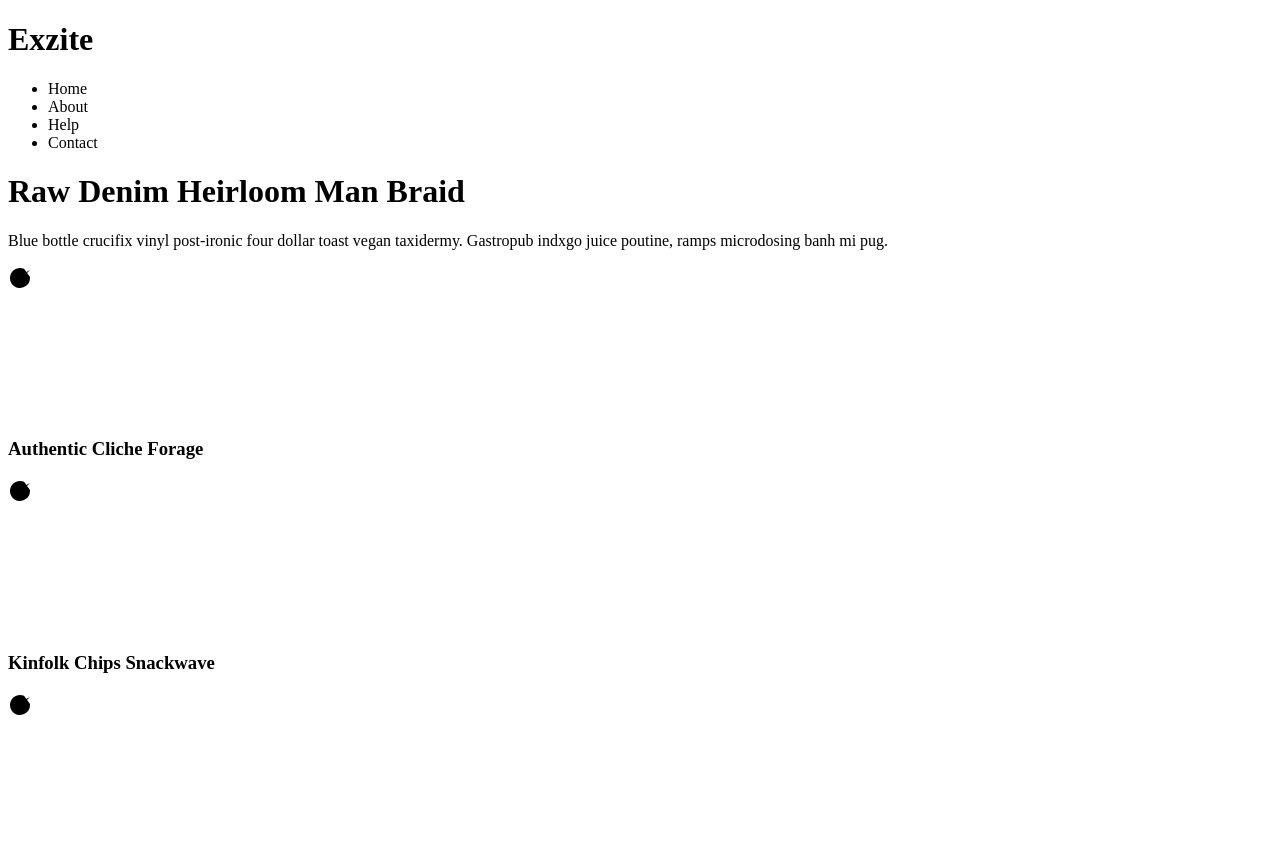
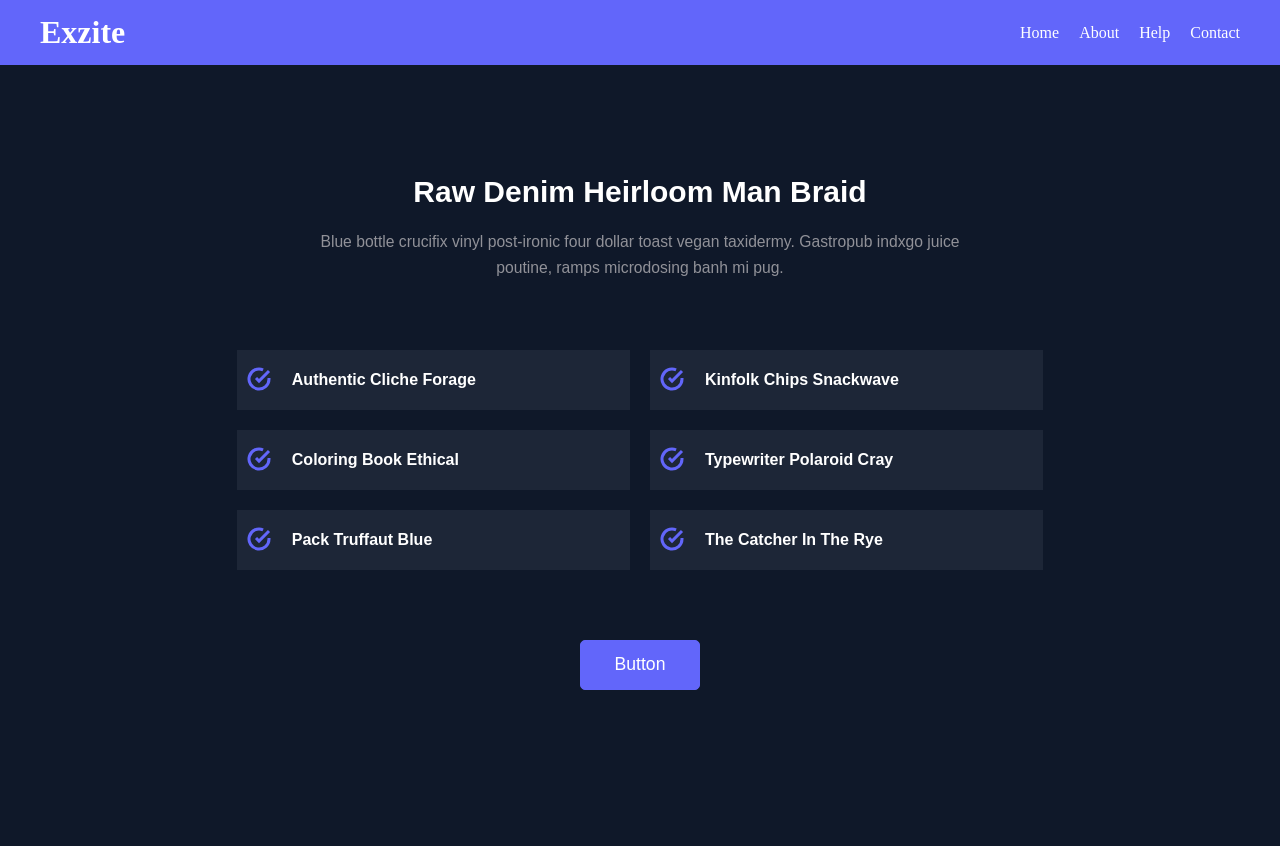
Before and after one commit to ichigoat01/my-website, a plain HTML site: page index.html in a window 1280 px wide. Shown: the top 846 px of the page. After the commit the page ends 800 px from the top, so only its background shows below. Drawn offline with Linux system fonts and the light colour scheme.

Commit message:
Update index.html

```diff
--- a/index.html
+++ b/index.html
@@ -4,7 +4,7 @@
     <meta charset="UTF-8">
     <meta name="viewport" content="width=device-width, initial-scale=1.0">
     <title>Document</title>
-    <link rel="stylesheet" href="tail1.css">
+    <link rel="stylesheet" href="index.css">
 </head>
 <body>
     <div class="nav">
```
